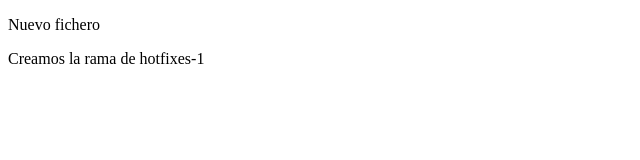
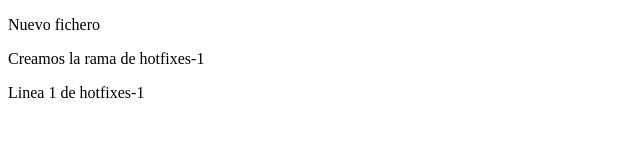
Before and after one commit to igarciacob/TareaUT1, a plain HTML site: page index.html in a window 1280 px wide. Shown: the whole page, without its empty margins (0-640 px from the left). Drawn offline with Linux system fonts and the light colour scheme.

Commit message:
Linea 1 de horfixes-1

```diff
--- a/index.html
+++ b/index.html
@@ -8,5 +8,6 @@
 <body>
     <p>Nuevo fichero</p>
     <p>Creamos la rama de hotfixes-1</p>
+    <p>Linea 1 de hotfixes-1</p>
 </body>
 </html>
```
